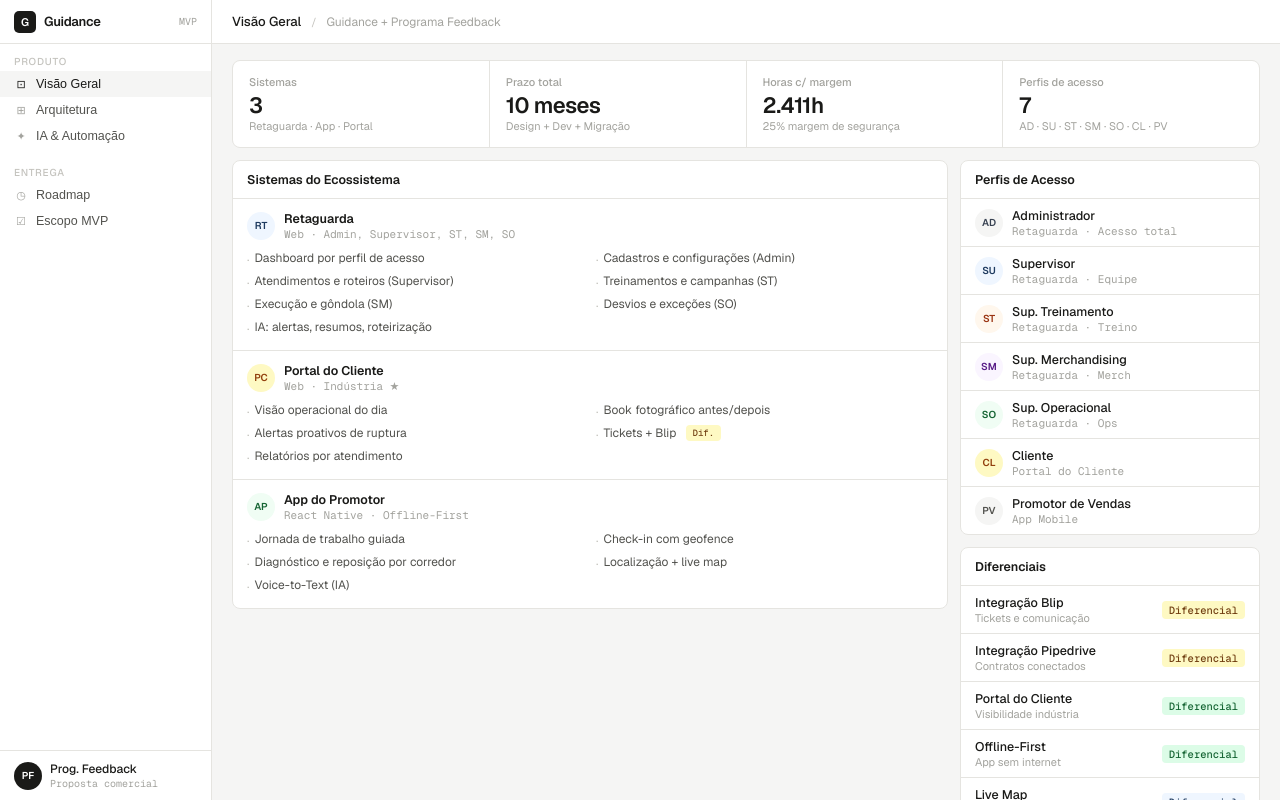
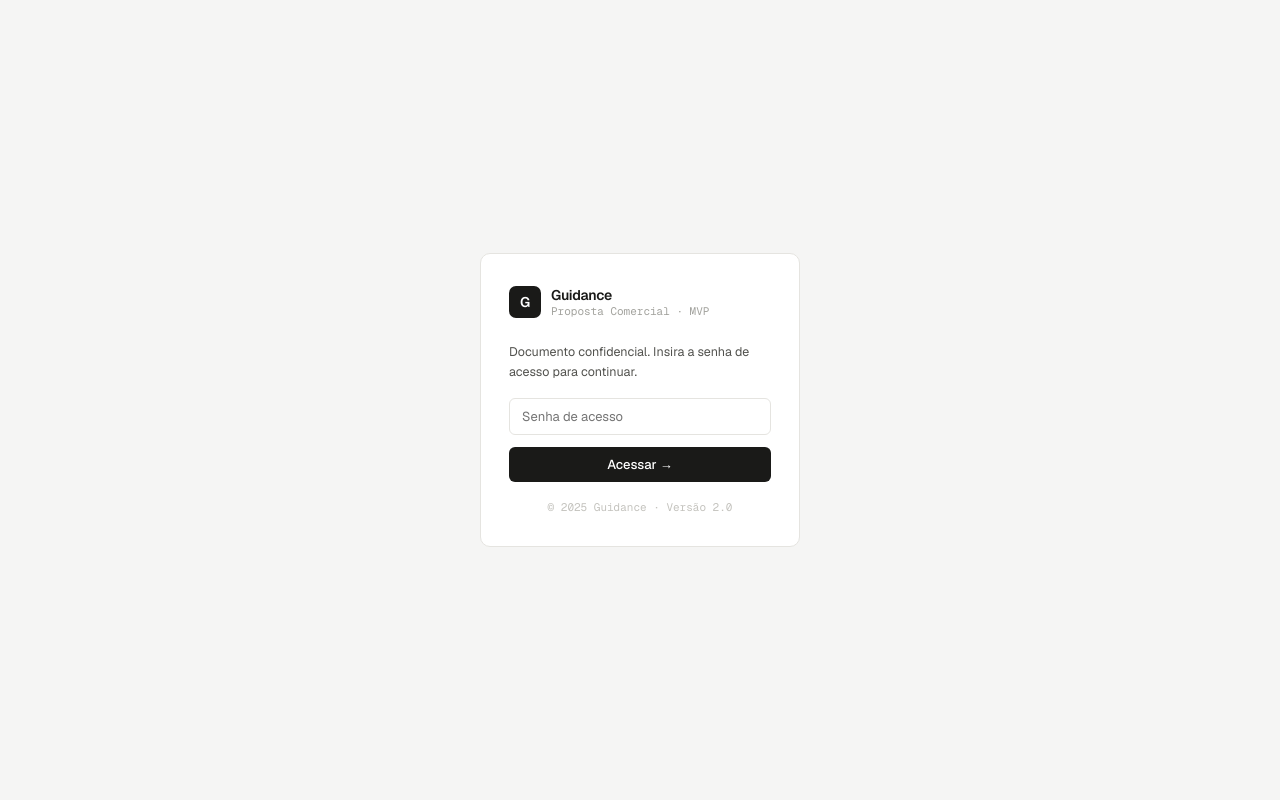
Before and after one commit to PedroSantosbji/ABTM, a React (Vite) app: page / in a window 1280 px wide. Built offline with nearby package versions, Linux system fonts and the light colour scheme.

Commit message:
Update App.jsx

```diff
--- a/src/App.jsx
+++ b/src/App.jsx
@@ -251,7 +251,7 @@ const TITLES = {
   overview:   ["Visão Geral",     "Guidance + Programa Feedback"],
   arquitetura:["Arquitetura",     "Sistemas e fluxos do produto"],
   ia:         ["IA & Automação",  "Funcionalidades de inteligência integradas"],
-  roadmap:    ["Roadmap",         "Cronograma de desenvolvimento · 10 meses"],
+  roadmap:    ["Roadmap",         "Cronograma de desenvolvimento · 8 meses"],
   escopo:     ["Escopo MVP",      "Funcionalidades por plataforma e perfil"],
 };
 
@@ -397,11 +397,9 @@ function Arquitetura() {
 function Overview() {
   return (
     <div className="pg">
-      <div className="stat-row">
+      <div className="stat-row" style={{ gridTemplateColumns: "repeat(2,1fr)" }}>
         {[
           { l:"Sistemas",        v:"3",          s:"Retaguarda · App · Portal" },
-          { l:"Prazo total",     v:"10 meses",   s:"Design + Dev + Migração" },
-          { l:"Horas c/ margem", v:"2.411h",     s:"25% margem de segurança" },
           { l:"Perfis de acesso",v:"7",           s:"AD · SU · ST · SM · SO · CL · PV" },
         ].map(s => (
           <div key={s.l} className="sc">
@@ -537,55 +535,47 @@ function IA() {
 
 /* ─── ROADMAP ─────────────────────────────────────────────────── */
 const PHASES = [
-  { id:0, label:"Fase 01", name:"Product Design",   months:"M1–M2",  dur:"2 meses",  color:"#7c3aed",
-    summary:"Designer Sênior full time — pesquisa, design system, protótipos e handoff antes do código.",
+  { id:0, label:"Fase 01", name:"Design + Fundação",  months:"M1–M2",  dur:"2 meses",  color:"#7c3aed",
+    summary:"Design e backend core em paralelo desde o M1 — Mobile entra no S2 (15 dias) com telas já disponíveis para ajustes e desenvolvimento simultâneo.",
     cols:[
-      {title:"UX Research",  items:["Mapeamento de jornadas por persona","Wireframes de baixa fidelidade","Validação com stakeholders","Fluxos críticos definidos"]},
-      {title:"UI Design",    items:["Design system e componentes","Protótipos navegáveis no Figma","Telas App (React Native)","Telas web Retaguarda e Portal"]},
-      {title:"Handoff",      items:["Documentação de specs","Assets e tokens exportados","Revisão de acessibilidade","Alinhamento técnico final"]},
+      {title:"UX/UI Design (M1–M2)",  items:["Mapeamento de jornadas por persona","Design system e componentes","Protótipos navegáveis no Figma","Telas App, Retaguarda e Portal","Handoff e specs para dev"]},
+      {title:"Backend Core (M1–M2)",  items:["Infra / DevOps (85h) — inicia M1","Auth + RBAC (60h)","CRUDs gerais (50h)","Notificações (40h)","Upload/imagens (26h)","Auditoria (21h)"]},
+      {title:"Retaguarda Admin (M2)", items:["Auth + permissões (40h)","CRUDs cadastros (50h)","Dashboard admin (40h)","Integração backend (34h)"]},
     ],
-    team:["Product Designer Sênior — M1–M2 (full time)"] },
-  { id:1, label:"Fase 02", name:"Fundação",          months:"M2–M4",  dur:"3 meses",  color:"#1e3a5f",
-    summary:"API, autenticação, integrações críticas, CRUDs base e Retaguarda Admin.",
+    team:["Product Designer Sênior — M1–M2 (full time)","Backend Sênior — M1–M6","Frontend Web Pleno — M1–M6","Mobile Sênior — S2 em diante (15 dias após início do design)"] },
+  { id:1, label:"Fase 02", name:"Integrações & App",  months:"M2–M4",  dur:"2 meses",  color:"#1e3a5f",
+    summary:"Integrações críticas e módulos base do App — Mobile já em ritmo pleno desde o S2 do M1.",
     cols:[
-      {title:"Backend Core",    items:["Auth + RBAC (60h)","CRUDs gerais (50h)","Notificações (40h)","Upload/imagens (26h)","Auditoria (21h)","API + testes (50h)"]},
-      {title:"Integrações",     items:["Tickets + Blip (75h)","Senior RH","Pipedrive contratos","Infra / DevOps (85h)"]},
-      {title:"Retaguarda Admin",items:["Auth + permissões (40h)","CRUDs cadastros (50h)","Dashboard admin (40h)","Integração backend (34h)"]},
+      {title:"Integrações (M2–M3)",   items:["Tickets + Blip (75h)","API + testes (50h)","Senior RH","Pipedrive contratos"]},
+      {title:"App Promotor (S2–M4)",  items:["Auth + Dashboard (115h)","Calendário + Jornada (64h)","Check-in + Ponto (72h)","Diagnóstico + Checklist (67h)"]},
+      {title:"Retaguarda Sup. (M3–M4)",items:["Dashboard + KPIs (65h)","Atendimentos (40h)","Promotores (25h)","Tickets (40h)","Notificações (20h)"]},
     ],
-    team:["Backend Sênior — M2–M7","Frontend Web Pleno — M2–M7"] },
-  { id:2, label:"Fase 03", name:"App & Supervisor",  months:"M4–M6",  dur:"2 meses",  color:"#166534",
-    summary:"App do promotor completo, Retaguarda Supervisor e automações de IA.",
+    team:["Backend Sênior — M1–M6","Mobile Sênior — S2 (M1) em diante","Frontend Web Pleno — M1–M6"] },
+  { id:2, label:"Fase 03", name:"App Avançado & IA",  months:"M4–M6",  dur:"2 meses",  color:"#166534",
+    summary:"Módulos avançados do App, automações de IA e Portal do Cliente em desenvolvimento paralelo.",
     cols:[
-      {title:"App Promotor",    items:["Auth + Dashboard (115h)","Calendário + Jornada (64h)","Check-in + Ponto (72h)","Diagnóstico + Checklist (67h)","Reposição (115h)","Live map (114h)"]},
-      {title:"Retaguarda Sup.", items:["Dashboard + KPIs (65h)","Atendimentos (40h)","Promotores (25h)","Tickets (40h)","Notificações (20h)"]},
-      {title:"IA",              items:["Voice-to-Text no App","Alertas automáticos","Resumos automáticos","Roteirização automática","KPIs promotores (35h)"]},
+      {title:"App Avançado (M4–M5)",  items:["Reposição por corredor (115h)","Live map + localização (114h)","Push notifications","Voice-to-Text (IA)","Atividades e campanhas"]},
+      {title:"IA & KPIs (M4–M5)",     items:["Alertas automáticos","Resumos automáticos (SO)","Roteirização automática","KPIs promotores (35h)"]},
+      {title:"Portal Cliente (M5–M6)",items:["Auth + permissões (40h)","Dashboard operacional (32h)","Book de fotos (52h)","Tickets + Blip (37h)","Alertas e relatórios automáticos"]},
     ],
-    team:["Backend Sênior — M2–M7","Mobile Sênior — M4–M7","Frontend Web Pleno — M2–M7"] },
-  { id:3, label:"Fase 04", name:"Portal & QA",       months:"M6–M8",  dur:"2 meses",  color:"#d97706",
-    summary:"Portal do cliente completo, testes end-to-end e preparação para go-live.",
+    team:["Backend Sênior — M1–M6","Mobile Sênior — S2 (M1) em diante","Frontend Web Pleno — M1–M6"] },
+  { id:3, label:"Fase 04", name:"QA, Migração & Go-live", months:"M6–M8", dur:"2 meses", color:"#d97706",
+    summary:"QA completo e migração em paralelo ao refinamento final — go-live assistido no M8.",
     cols:[
-      {title:"Portal Cliente",items:["Auth + permissões (40h)","Dashboard operacional (32h)","Book de fotos (52h)","Tickets + Blip (37h)","Alertas proativos","Relatórios automáticos"]},
-      {title:"QA & Testes",   items:["Testes end-to-end","Teste de carga","Validação offline do app","Correções e ajustes"]},
-      {title:"Go-live",       items:["Configuração de produção","Monitoramento e alertas","Documentação técnica","Treinamento das equipes"]},
+      {title:"QA & Testes (M6–M7)",   items:["Testes end-to-end","Teste de carga e performance","Validação offline do app","Correções e ajustes","Revisão de segurança"]},
+      {title:"Migração (M6–M8)",      items:["Inventário e mapeamento de dados legados","Scripts de migração incremental","Validação paralela (dual-run)","Auditoria pós-migração","Encerramento do legado"]},
+      {title:"Go-live (M7–M8)",       items:["Configuração de produção","Treinamento usuários-chave","Monitoramento e alertas","Documentação técnica","Suporte pós go-live"]},
     ],
-    team:["Backend Sênior — M2–M7","Mobile Sênior — M4–M7","Frontend Web Pleno — M2–M7"] },
-  { id:4, label:"Fase 05", name:"Migração",          months:"M9–M10", dur:"2 meses",  color:"#52524e",
-    summary:"Migração estruturada do sistema legado com validação em paralelo e go-live assistido.",
-    cols:[
-      {title:"Mapeamento",  items:["Inventário de dados legados","Mapeamento de entidades","Regras de transformação","Validação de integridade"]},
-      {title:"Execução",    items:["Scripts de migração","Carga incremental","Validação paralela (dual-run)","Auditoria pós-migração"]},
-      {title:"Handover",    items:["Treinamento usuários-chave","Documentação de processos","Suporte pós go-live","Encerramento do legado"]},
-    ],
-    team:["Backend Sênior — M9–M10","Full Stack Pleno — M9–M10 (apoio)"] },
+    team:["Backend Sênior — M6–M8","Mobile Sênior — M6–M7","Frontend Web Pleno — M6–M7","QA — M6–M8"] },
 ];
 
 const BARS = [
-  { label:"Design",   start:0, span:2, color:"#7c3aed" },
-  { label:"Backend",  start:1, span:6, color:"#1e3a5f" },
-  { label:"Frontend", start:1, span:6, color:"#2563eb" },
-  { label:"Mobile",   start:3, span:4, color:"#166534" },
-  { label:"Portal",   start:5, span:3, color:"#d97706" },
-  { label:"Migração", start:8, span:2, color:"#71717a" },
+  { label:"Design",   start:0,  span:4,  color:"#7c3aed" },
+  { label:"Backend",  start:0,  span:12, color:"#1e3a5f" },
+  { label:"Frontend", start:0,  span:12, color:"#2563eb" },
+  { label:"Mobile",   start:1,  span:11, color:"#166534" },
+  { label:"Portal",   start:8,  span:4,  color:"#d97706" },
+  { label:"Migração", start:10, span:6,  color:"#71717a" },
 ];
 
 function Roadmap() {
@@ -594,20 +584,28 @@ function Roadmap() {
   return (
     <div className="pg">
       <div className="card">
-        <div className="ch"><span className="ch-t">Cronograma · 10 meses</span></div>
+        <div className="ch"><span className="ch-t">Cronograma · 8 meses</span></div>
         {/* Gantt */}
         <div style={{ padding: "14px 16px" }}>
-          <div style={{ display: "grid", gridTemplateColumns: "80px repeat(10,1fr)", marginBottom: 4 }}>
+          {/* Month labels — 8 months, each spanning 2 sprint columns */}
+          <div style={{ display: "grid", gridTemplateColumns: "80px repeat(16,1fr)", marginBottom: 2 }}>
             <div />
-            {Array.from({ length: 10 }, (_, i) => (
-              <div key={i} style={{ textAlign: "center", fontSize: 10, fontFamily: "var(--mono)", color: "var(--t3)", padding: "3px 2px", borderRight: i < 9 ? "1px solid var(--bd)" : "none" }}>M{i+1}</div>
+            {Array.from({ length: 8 }, (_, m) => (
+              <div key={m} style={{ gridColumn: `span 2`, textAlign: "center", fontSize: 10, fontFamily: "var(--mono)", color: "var(--t3)", padding: "2px 2px", borderRight: m < 7 ? "1px solid var(--bd)" : "none" }}>M{m+1}</div>
+            ))}
+          </div>
+          {/* Sprint tick marks */}
+          <div style={{ display: "grid", gridTemplateColumns: "80px repeat(16,1fr)", marginBottom: 4 }}>
+            <div />
+            {Array.from({ length: 16 }, (_, i) => (
+              <div key={i} style={{ textAlign: "center", fontSize: 9, fontFamily: "var(--mono)", color: "var(--t4)", padding: "1px 0", borderRight: i < 15 ? "1px dashed var(--bd)" : "none" }}>S{i+1}</div>
             ))}
           </div>
           {BARS.map(b => (
-            <div key={b.label} style={{ display: "grid", gridTemplateColumns: "80px repeat(10,1fr)", marginBottom: 2, alignItems: "center" }}>
+            <div key={b.label} style={{ display: "grid", gridTemplateColumns: "80px repeat(16,1fr)", marginBottom: 2, alignItems: "center" }}>
               <div style={{ fontSize: 11, color: "var(--t3)", fontWeight: 500, paddingRight: 8, textAlign: "right" }}>{b.label}</div>
-              {Array.from({ length: 10 }, (_, i) => (
-                <div key={i} style={{ height: 20, borderRight: i < 9 ? "1px solid var(--bd)" : "none", padding: "2px 1px" }}>
+              {Array.from({ length: 16 }, (_, i) => (
+                <div key={i} style={{ height: 20, borderRight: i < 15 ? "1px dashed var(--bd)" : "none", padding: "2px 1px" }}>
                   {i >= b.start && i < b.start + b.span && (
                     <div style={{ height: "100%", borderRadius: 2, background: b.color, opacity: .82 }} />
                   )}
@@ -776,7 +774,7 @@ function Estimativa() {
           {l:"Horas sem margem",  v:"1.929h",    s:"Soma de todos os sistemas"},
           {l:"Margem segurança",  v:"+482h",      s:"25% sobre o total"},
           {l:"Total com margem",  v:"2.411h",     s:"Estimativa final recomendada"},
-          {l:"Prazo total",       v:"10 meses",   s:"2m design + 6m dev + 2m migração"},
+          {l:"Prazo total",       v:"8 meses",   s:"Design paralelo + 6m dev + migração M6–M8"},
         ].map(s => (
           <div key={s.l} className="sc"><div className="sc-l">{s.l}</div><div className="sc-v">{s.v}</div><div className="sc-s">{s.s}</div></div>
         ))}
@@ -825,10 +823,10 @@ function Estimativa() {
               {l:"Horas base",    v:`${GRAND}h`},
               {l:"Margem 25%",   v:`+${GRAND_MARGIN - GRAND}h`},
               {l:"Total",        v:`${GRAND_MARGIN}h`, bold:true},
-              {l:"Design Sênior",v:"2 meses"},
+              {l:"Design Sênior",v:"2 meses (paralelo ao dev)"},
               {l:"Dev (equipe)", v:"6 meses"},
-              {l:"Migração",     v:"2 meses"},
-              {l:"Prazo total",  v:"10 meses", bold:true},
+              {l:"Migração",     v:"M6–M8 (paralela ao QA)"},
+              {l:"Prazo total",  v:"8 meses", bold:true},
             ].map(r => (
               <div key={r.l} style={{ display: "flex", justifyContent: "space-between", padding: "7px 14px", borderBottom: "1px solid var(--bd)", fontSize: 12 }}>
                 <span style={{ color: "var(--t2)" }}>{r.l}</span>
@@ -856,7 +854,7 @@ function Proximos() {
               ["02","Aprovação e assinatura","Contrato com cronograma de entregas, marcos e SLA de suporte.", "1 semana"],
               ["03","Kick-off com designer", "Início do Product Design — pesquisa, wireframes e design system.","Semana 3"],
               ["04","Início do desenvolvimento","Backend e frontend web em paralelo ao final do M1.",          "Mês 2"],
-              ["05","Planejamento da migração","Mapeamento de dados legados para execução nos meses 9–10.",    "Mês 6"],
+              ["05","Planejamento da migração","Mapeamento de dados legados para execução em paralelo nos M6–M8.",    "Mês 5"],
             ].map(r => (
               <tr key={r[0]}>
                 <td><span style={{ fontFamily: "var(--mono)", fontSize: 11, color: "var(--t4)" }}>{r[0]}</span></td>
@@ -873,13 +871,13 @@ function Proximos() {
           <div className="ch"><span className="ch-t">Resumo da proposta</span></div>
           {[
             ["Sistemas",        "Retaguarda · App do Promotor · Portal do Cliente"],
-            ["Prazo total",     "10 meses (design + desenvolvimento + migração)"],
+            ["Prazo total",     "8 meses (design + desenvolvimento + migração paralela)"],
             ["Horas c/ margem", "2.411h (25% margem de segurança)"],
             ["IA no produto",   "Voice-to-Text · Alertas · Resumos · Roteirização"],
             ["Diferenciais",    "Blip · Pipedrive · Portal do Cliente · Offline-First"],
             ["Perfis",          "Admin · Supervisor · ST · SM · SO · Cliente · Promotor"],
             ["App",             "React Native · Offline-First · Sync automático"],
-            ["Migração",        "2 meses ao final — validação em paralelo com legado"],
+            ["Migração",        "Paralela ao QA nos M6–M8 — validação em dual-run"],
           ].map(r => (
             <div key={r[0]} style={{ display: "flex", gap: 12, padding: "8px 14px", borderBottom: "1px solid var(--bd)" }}>
               <div style={{ fontSize: 11.5, fontWeight: 500, color: "var(--t3)", minWidth: 120, flexShrink: 0 }}>{r[0]}</div>
@@ -908,8 +906,84 @@ const PAGES = {
   roadmap: Roadmap,   escopo: Escopo,
 };
 
+function Login({ onAuth }) {
+  const [pw, setPw] = useState("");
+  const [err, setErr] = useState(false);
+  const [shake, setShake] = useState(false);
+
+  const attempt = () => {
+    if (pw === "abtm_e_guidance") {
+      onAuth();
+    } else {
+      setErr(true);
+      setShake(true);
+      setTimeout(() => setShake(false), 400);
+    }
+  };
+
+  return (
+    <div style={{ fontFamily: "var(--font)" }}>
+      <div style={{
+        background: "var(--sf)", border: "1px solid var(--bd)", borderRadius: 10,
+        padding: "32px 28px", width: 320,
+        animation: shake ? "shake .4s ease" : undefined,
+      }}>
+        <div style={{ display: "flex", alignItems: "center", gap: 10, marginBottom: 24 }}>
+          <div style={{ width: 32, height: 32, borderRadius: 7, background: "var(--t)", display: "flex", alignItems: "center", justifyContent: "center", color: "#fff", fontWeight: 700, fontSize: 14 }}>G</div>
+          <div>
+            <div style={{ fontWeight: 600, fontSize: 14, letterSpacing: "-.02em" }}>Guidance</div>
+            <div style={{ fontSize: 11, color: "var(--t3)", fontFamily: "var(--mono)" }}>Proposta Comercial · MVP</div>
+          </div>
+        </div>
+        <div style={{ fontSize: 12.5, color: "var(--t2)", marginBottom: 16, lineHeight: 1.6 }}>
+          Documento confidencial. Insira a senha de acesso para continuar.
+        </div>
+        <div style={{ marginBottom: 12 }}>
+          <input
+            type="password"
+            value={pw}
+            onChange={e => { setPw(e.target.value); setErr(false); }}
+            onKeyDown={e => e.key === "Enter" && attempt()}
+            placeholder="Senha de acesso"
+            style={{
+              width: "100%", padding: "9px 12px", borderRadius: 6, fontSize: 13,
+              border: `1px solid ${err ? "#f87171" : "var(--bd)"}`,
+              outline: "none", fontFamily: "var(--font)", background: err ? "#fef2f2" : "var(--sf)",
+              color: "var(--t)",
+            }}
+          />
+          {err && <div style={{ fontSize: 11.5, color: "#dc2626", marginTop: 6 }}>Senha incorreta. Tente novamente.</div>}
+        </div>
+        <button
+          onClick={attempt}
+          style={{
+            width: "100%", padding: "9px", borderRadius: 6, border: "none",
+            background: "var(--t)", color: "#fff", fontFamily: "var(--font)",
+            fontSize: 13, fontWeight: 500, cursor: "pointer",
+          }}
+        >
+          Acessar →
+        </button>
+        <div style={{ marginTop: 18, fontSize: 11, color: "var(--t4)", textAlign: "center", fontFamily: "var(--mono)" }}>
+          © 2025 Guidance · Versão 2.0
+        </div>
+      </div>
+      <style>{`@keyframes shake{0%,100%{transform:translateX(0)}20%,60%{transform:translateX(-6px)}40%,80%{transform:translateX(6px)}}`}</style>
+    </div>
+  );
+}
+
 export default function App() {
+  const [auth, setAuth] = useState(false);
   const [active, setActive] = useState("overview");
+
+  if (!auth) return (
+    <div className="root" style={{ display: "flex", alignItems: "center", justifyContent: "center" }}>
+      <style>{S}</style>
+      <Login onAuth={() => setAuth(true)} />
+    </div>
+  );
+
   const Page = PAGES[active];
   const [title, sub] = TITLES[active];
 
```
